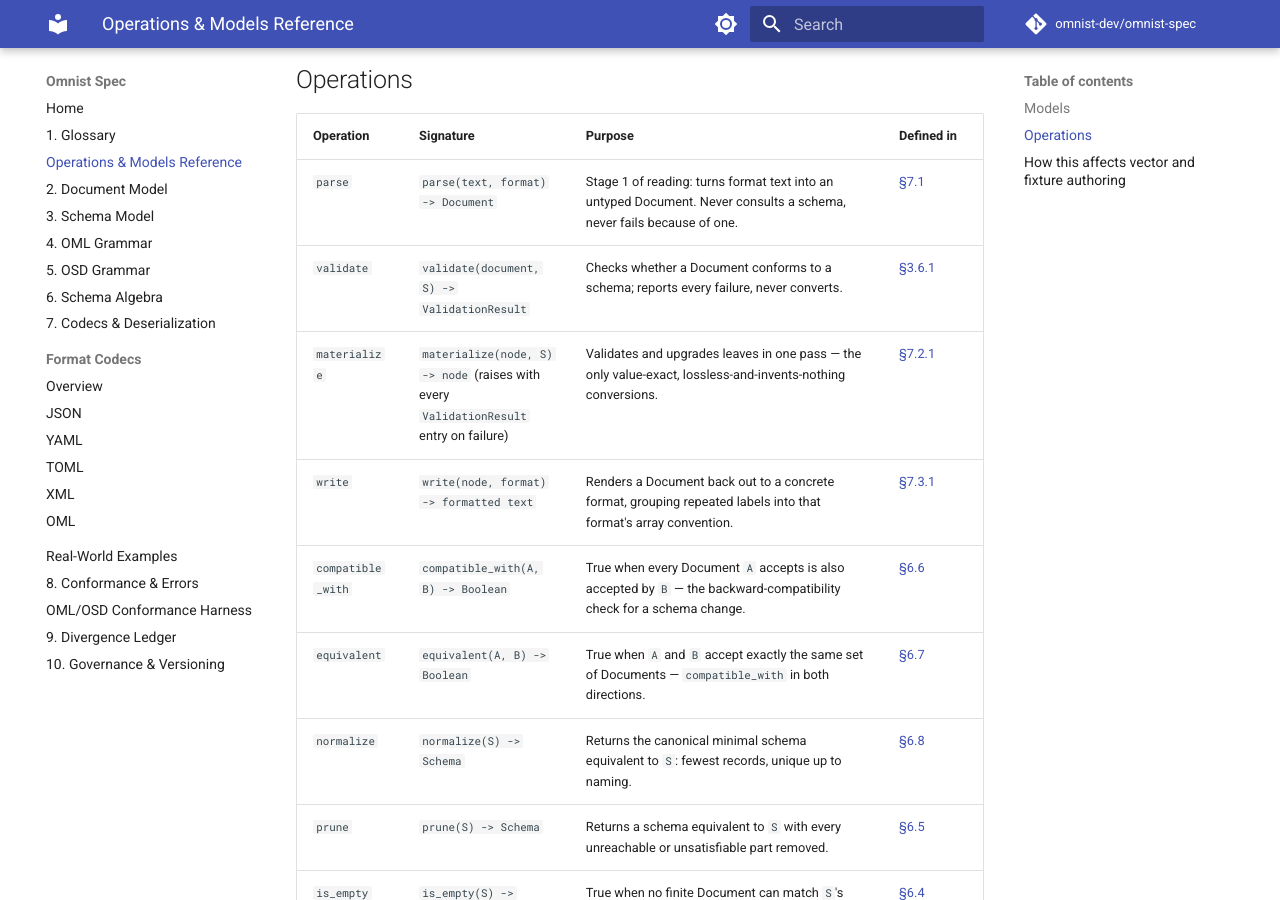
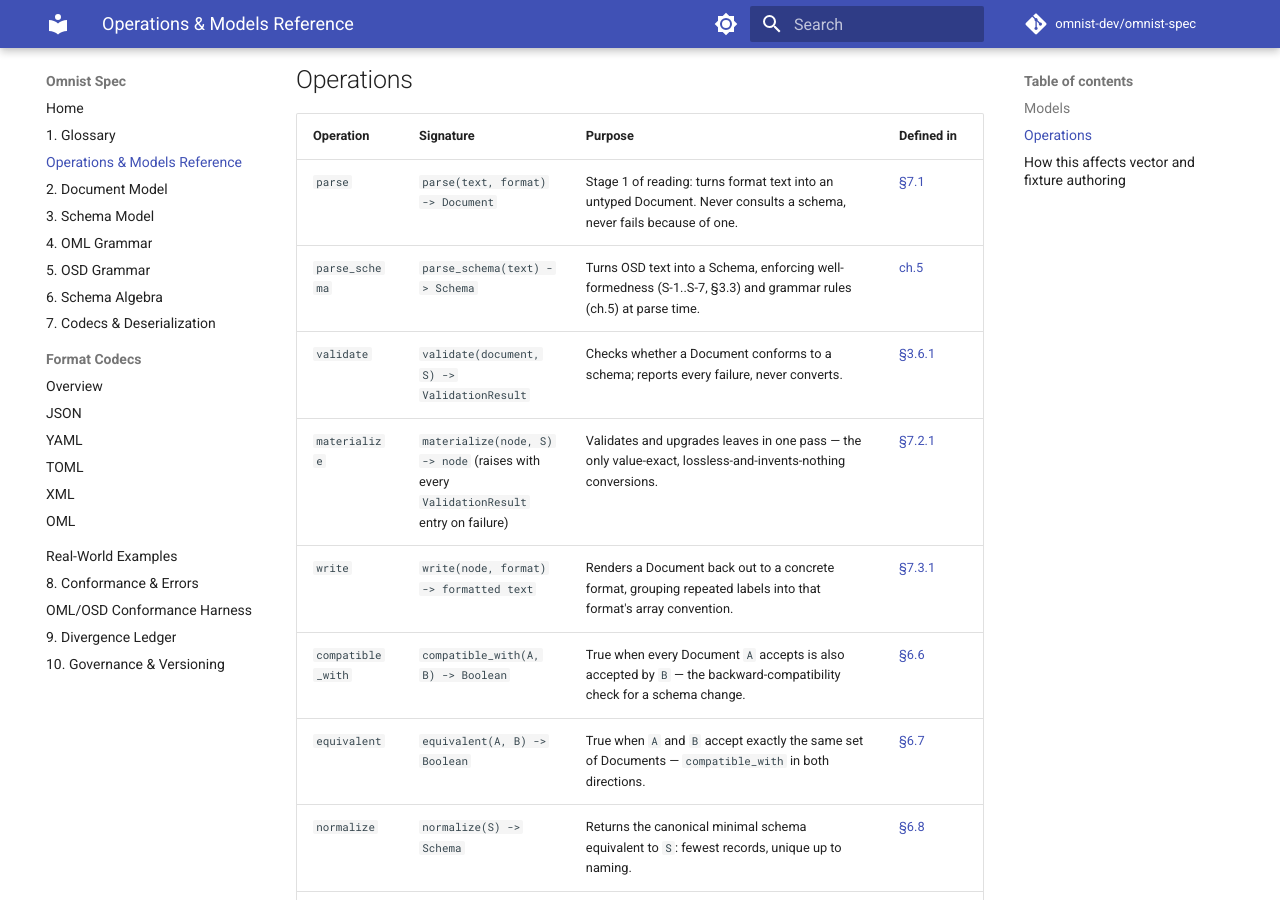
Before and after one commit to omnist-dev/omnist-spec, an MkDocs documentation site: the page built from docs/operations-and-models-reference.md, in a window 1280 px wide and 900 px high, scrolled down 1526 px. Built offline with MkDocs 1.6.1 and Material for MkDocs 9.7.7, drawn with Linux system fonts in a browser that asks for light colours; comment, search, counter and statistics services are not loaded.

Commit message:
Add OML/OSD grammar vectors (#23 Phase 1)
Adds parse_schema (OSD text -> Schema) to the Operations & Models
Reference page, alongside parse from the previous commit -- the same
kind of gap, this time on the schema side.

test-suite/oml-grammar/grammar.json: 14 vectors covering reserved-word
tokenization (nan/inf claimed by the tokenizer, not label position;
null's top-level-scalar-lookahead sharp edge vs. the reserved-word
error inside a node), array sugar (expansion, empty-array rejection,
nested-array rejection, separator rejection), the three string forms
(raw, multiline with quote-run edge cases), and the DATE/DATETIME
tokenizer lookahead -- largely lifted from ch.4's own worked-examples
table (Sec4.8).

test-suite/osd-grammar/grammar.json: 21 vectors covering every
cardinality shortcut form, nullable-on-ref/any rejection, reserved
record names, duplicate record/field/root, unquoted-label rejection,
and OSD's weaker string-unescaping rule -- lifted from ch.5's own
worked-examples table (Sec5.10).

Success expectations intentionally stay at bare {"ok": true}: unlike
Document, this suite has no documented canonical JSON encoding for a
parsed Schema, and inventing one here would be new spec surface smuggled
in through a test vector rather than a deliberate spec decision.

Verified: all 66 vectors across the whole suite have unique names, a
valid operation name, and a valid purpose value. Strict mkdocs build
shows only the two pre-existing grammar-file link warnings.

```diff
--- a/docs/operations-and-models-reference.md
+++ b/docs/operations-and-models-reference.md
@@ -32,6 +32,7 @@ already normative elsewhere, in the same spirit as the glossary indexing
 | Operation | Signature | Purpose | Defined in |
 |---|---|---|---|
 | `parse` | `parse(text, format) -> Document` | Stage 1 of reading: turns format text into an untyped Document. Never consults a schema, never fails because of one. | [§7.1](07-codecs-and-deserialization.md#71-two-stages) |
+| `parse_schema` | `parse_schema(text) -> Schema` | Turns OSD text into a Schema, enforcing well-formedness (S-1..S-7, §3.3) and grammar rules (ch.5) at parse time. | [ch.5](05-osd-grammar.md) |
 | `validate` | `validate(document, S) -> ValidationResult` | Checks whether a Document conforms to a schema; reports every failure, never converts. | [§3.6.1](03-schema-model.md#361-validatedocument-schema-pseudocode) |
 | `materialize` | `materialize(node, S) -> node` (raises with every `ValidationResult` entry on failure) | Validates and upgrades leaves in one pass — the only value-exact, lossless-and-invents-nothing conversions. | [§7.2.1](07-codecs-and-deserialization.md#721-materializenode-schema-pseudocode) |
 | `write` | `write(node, format) -> formatted text` | Renders a Document back out to a concrete format, grouping repeated labels into that format's array convention. | [§7.3.1](07-codecs-and-deserialization.md#731-writenode-format-pseudocode) |
```
Also changed, not shown: test-suite/README.md (+2 -0 lines), 2 other files.
